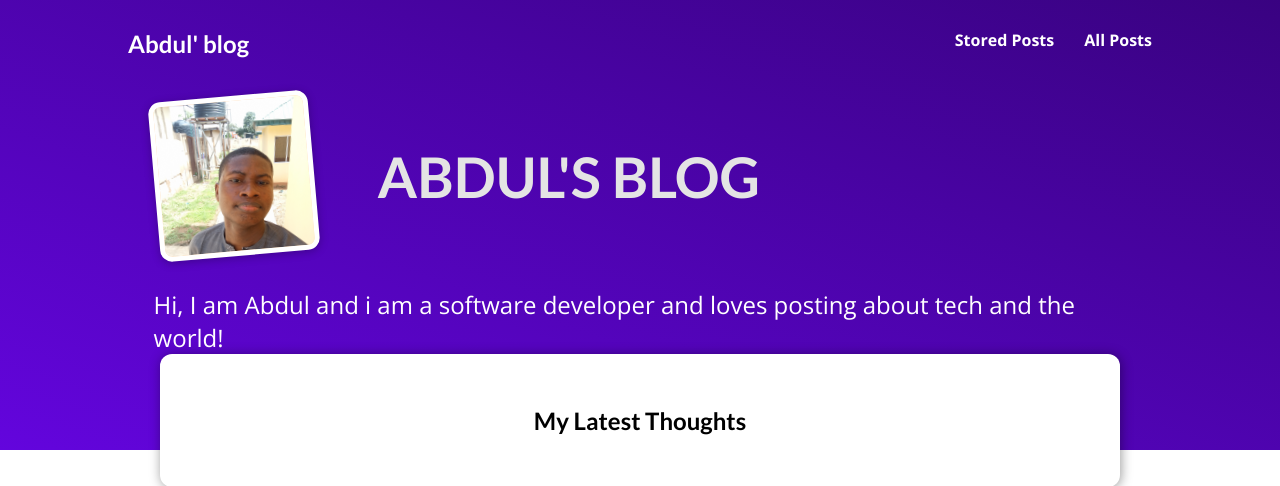
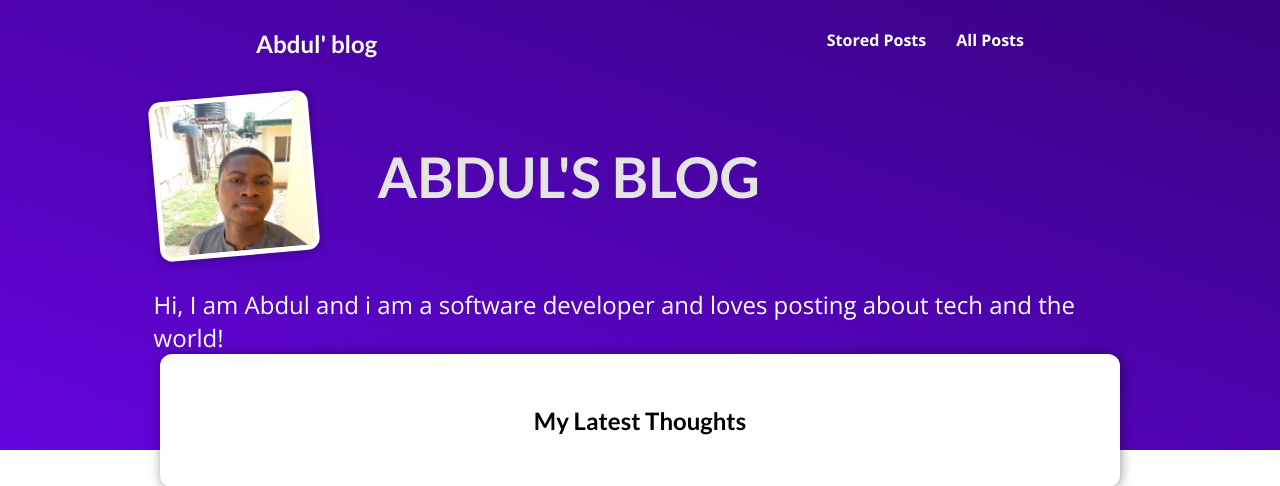
Before and after one commit to Abdul-abiola/django-blog-site, a Django app: page / in a window 1280 px wide. Shown: the top 486 px of the page. Run offline with Django 5.2, Linux system fonts and the light colour scheme; data that the repository does not hold is empty.

Commit message:
Update index.css

```diff
--- a/blog/static/blog/index.css
+++ b/blog/static/blog/index.css
@@ -4,7 +4,7 @@
   display: flex;
   justify-content: space-between;
   align-items: center;
-  padding: 0 10%;
+  padding: 0 20%;
   position: absolute;
   top: 0;
   left: 0;
```
